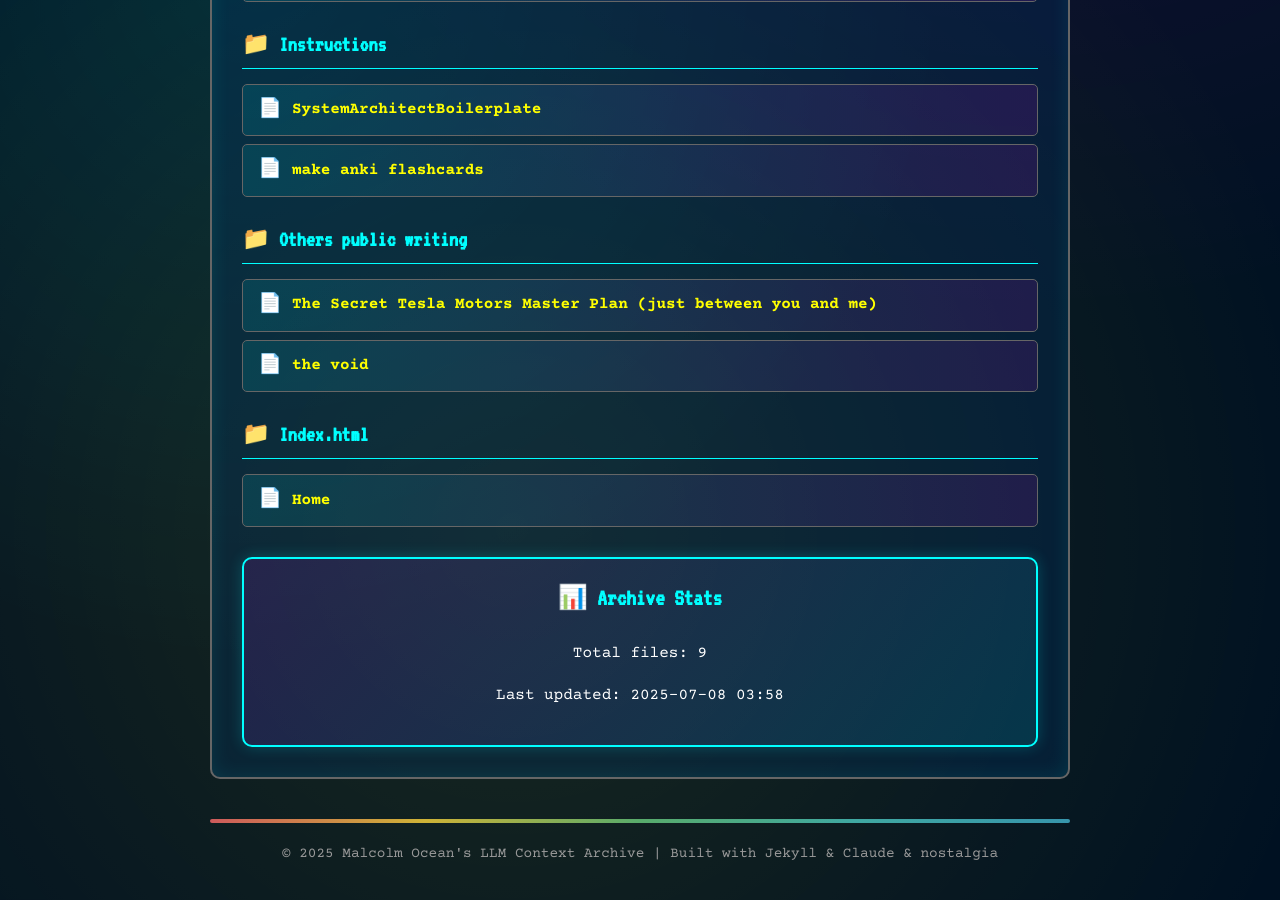
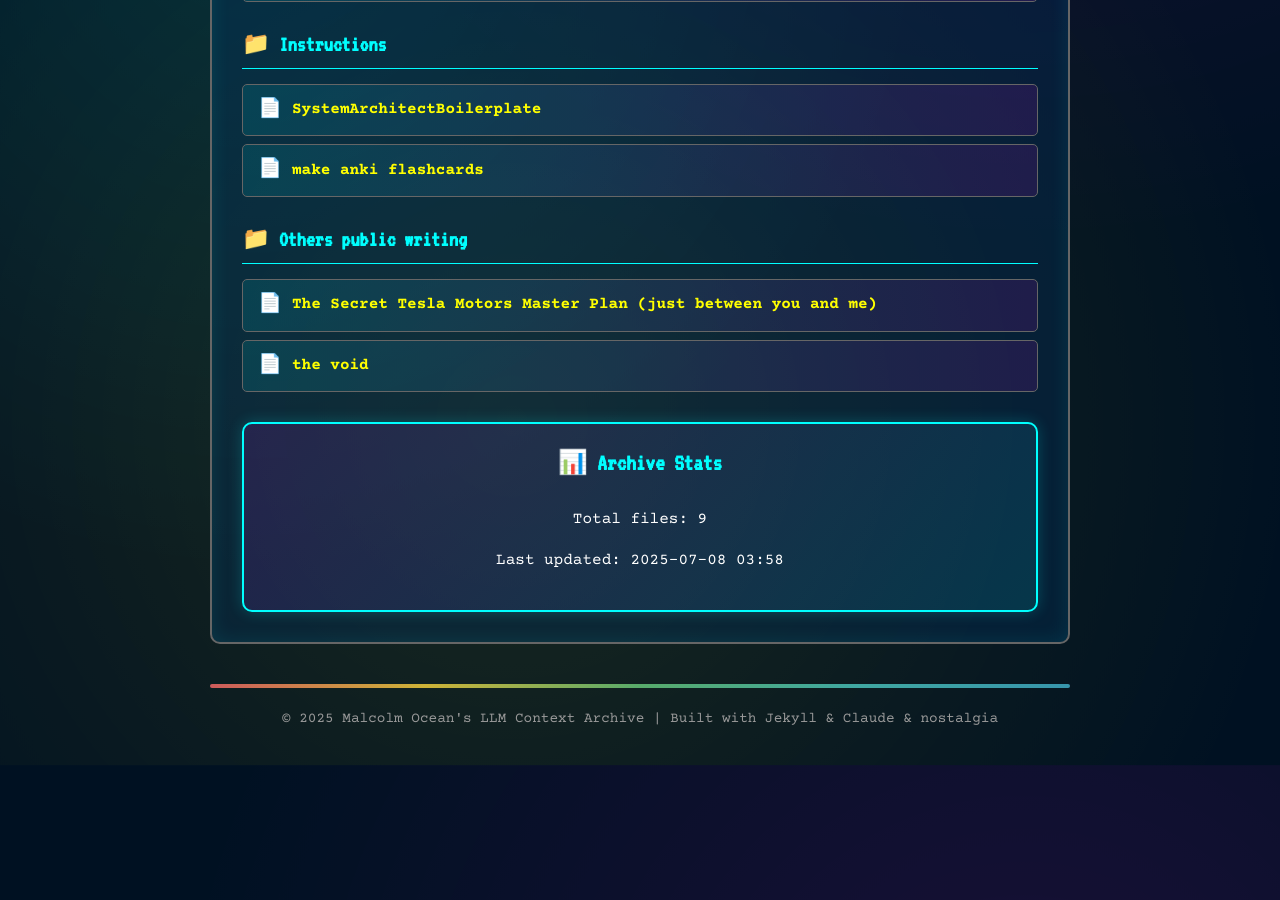
Before and after one commit to malcolmocean/context-for-llms, a Jekyll site: the page built from index.html, in a window 1280 px wide and 900 px high, scrolled down 956 px. Built offline with Jekyll 4.4.1, drawn with Linux system fonts in a browser that asks for light colours.

Commit message:
clean up index

```diff
--- a/index.html
+++ b/index.html
@@ -15,7 +15,7 @@ title: Home
     {% assign pages_by_folder = '' | split: '' %}
 
     {% for page in sorted_pages %}
-        {% unless page.name == 'index.md' or page.name contains '404' or page.path contains '_layouts' or page.path contains 'assets' or page.path contains 'feed.xml' or page.path contains 'sitemap.xml' %}
+        {% unless page.name == 'index.md' or page.name == 'index.html' or page.name == 'robots.txt' or page.name == 'README.md' or page.name contains '404' or page.path contains '_layouts' or page.path contains 'assets' or page.path contains 'feed.xml' or page.path contains 'sitemap.xml' %}
             {% assign folder = page.path | split: '/' | first %}
             {% assign pages_by_folder = pages_by_folder | push: folder %}
             {% assign pages_by_folder = pages_by_folder | uniq %}
@@ -26,7 +26,7 @@ title: Home
         <h4 style="color: #00ffff; font-family: 'VT323', monospace; font-size: 1.4rem; margin: 25px 0 15px 0; border-bottom: 1px solid #00ffff; padding-bottom: 5px;">📁 {{ folder | replace: '-', ' ' | replace: '_', ' ' | capitalize }}</h4>
 
         {% for page in sorted_pages %}
-            {% unless page.name == 'index.md' or page.name contains '404' or page.path contains '_layouts' or page.path contains 'assets' or page.path contains 'feed.xml' or page.path contains 'sitemap.xml' %}
+            {% unless page.name == 'index.md' or page.name == 'index.html' or page.name == 'robots.txt' or page.name == 'README.md' or page.name contains '404' or page.path contains '_layouts' or page.path contains 'assets' or page.path contains 'feed.xml' or page.path contains 'sitemap.xml' %}
                 {% assign page_folder = page.path | split: '/' | first %}
                 {% if page_folder == folder %}
                     {% assign display_title = page.title | default: page.name | remove: '.md' | replace: '-', ' ' | replace: '_', ' ' %}
```
